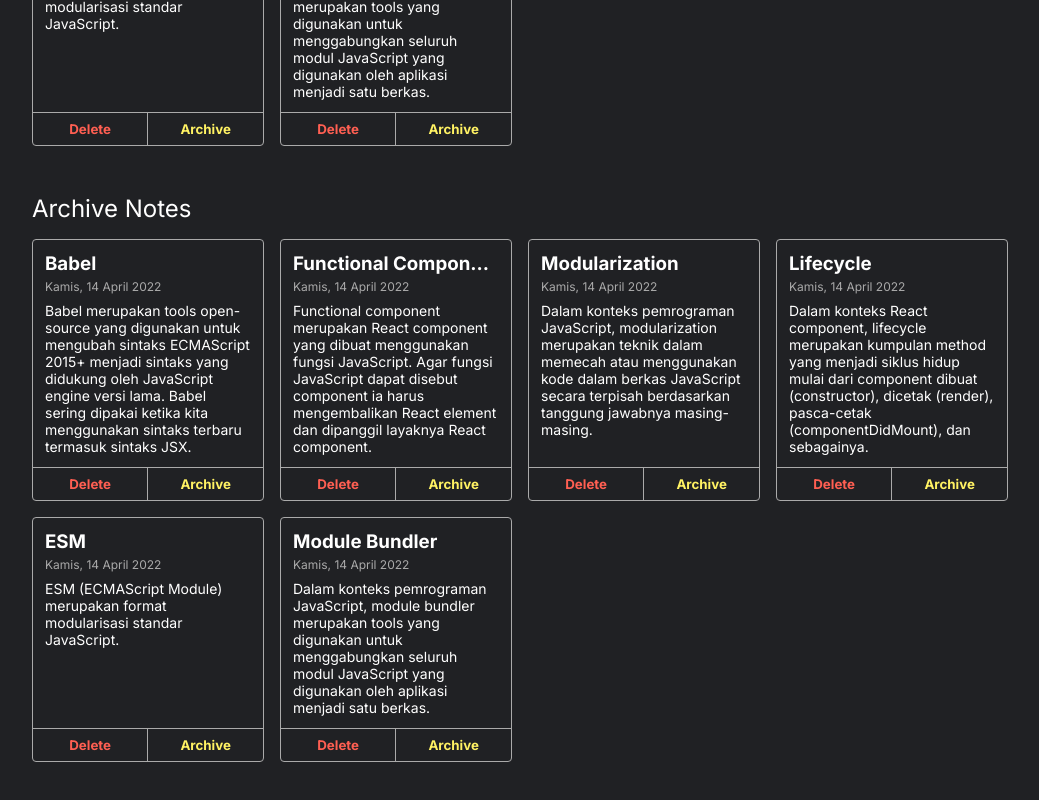
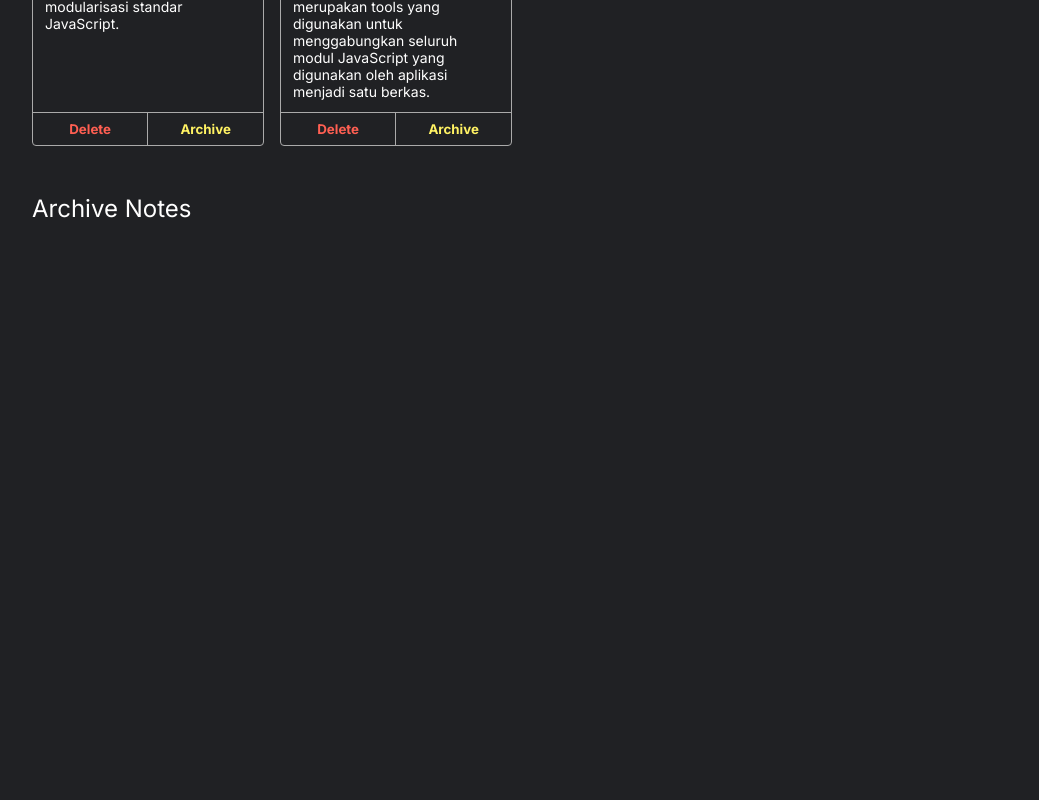
Before and after one commit to virgiawankusuma/noshen, a React (Create React App) app: page / in a window 1280 px wide. Shown: the part 938-1738 px from the top of the page, without its empty margins (120-1159 px from the left). After the commit the page ends 1253 px from the top, so only its background shows below. Built offline with nearby package versions, Linux system fonts and the light colour scheme.

Commit message:
successfully making active and archive container list

```diff
--- a/src/components/AppBody.js
+++ b/src/components/AppBody.js
@@ -67,10 +67,15 @@ class AppBody extends React.Component {
         <AppInput onAdd={this.onAddHandler}/>
 
         <h2>Active Notes</h2>
-        <AppList notes={this.state.notes} onDelete={this.onDeleteHandler} onArchive={this.onArchiveHandler} />
+        <AppList notes=
+        {this.state.notes.filter(note => note.archived === false)}
+        onDelete={this.onDeleteHandler}
+        onArchive={this.onArchiveHandler} />
 
         <h2>Archive Notes</h2>
-        <AppList notes={this.state.notes} onDelete={this.onDeleteHandler} onUnarchive={this.onUnarchiveHandler} />
+        <AppList notes=
+        {this.state.notes.filter(note => note.archived)} onDelete={this.onDeleteHandler}
+        onUnarchive={this.onUnarchiveHandler} />
       </div>
     );
   }
--- a/src/components/AppItem.js
+++ b/src/components/AppItem.js
@@ -4,8 +4,9 @@ import NoshenHeader from './NoshenHeader';
 import NoshenBody from './NoshenBody';
 import NoshenDeleteButton from './NoshenDeleteButton';
 import NoshenArchiveButton from './NoshenArchiveButton';
+import NoshenUnarchiveButton from './NoshenUnarchiveButton';
 
-const NoshenItem = ({ id, title, body, createdAt, onDelete, onArchive }) => {
+const NoshenItem = ({ id, title, body, createdAt, archived, onDelete, onArchive, onUnarchive }) => {
   return (
     <div className="noshen-item">
       <div className="noshen-item__content">
@@ -14,7 +15,7 @@ const NoshenItem = ({ id, title, body, createdAt, onDelete, onArchive }) => {
       </div>
       <div className="noshen-item__action">
         <NoshenDeleteButton id={id} onDelete={onDelete} />
-        <NoshenArchiveButton id={id} onArchive={onArchive} />
+        {archived ? <NoshenUnarchiveButton id={id} onUnarchive={onUnarchive} /> : <NoshenArchiveButton id={id} onArchive={onArchive} />}
       </div>
     </div>
   );
--- a/src/components/AppList.js
+++ b/src/components/AppList.js
@@ -2,7 +2,7 @@ import React from 'react';
 
 import AppItem from './AppItem';
 
-const AppList = ({ notes, onDelete, onArchive }) => {
+const AppList = ({ notes, onDelete, onArchive, onUnarchive }) => {
   return (
     <div className="noshen-list">
       {
@@ -12,6 +12,7 @@ const AppList = ({ notes, onDelete, onArchive }) => {
           id={note.id}
           onDelete={onDelete}
           onArchive={onArchive}
+          onUnarchive={onUnarchive}
           {...note} />
         ))
       }
--- /dev/null
+++ b/src/components/NoshenUnarchiveButton.js
@@ -0,0 +1,7 @@
+import React from 'react';
+
+const NoshenUnarchiveButton = ({ id, onUnarchive }) => {
+  return <button className='noshen-item__archive-button' onClick={() => onUnarchive(id)}>Unarchive</button>
+}
+
+export default NoshenUnarchiveButton;
```
